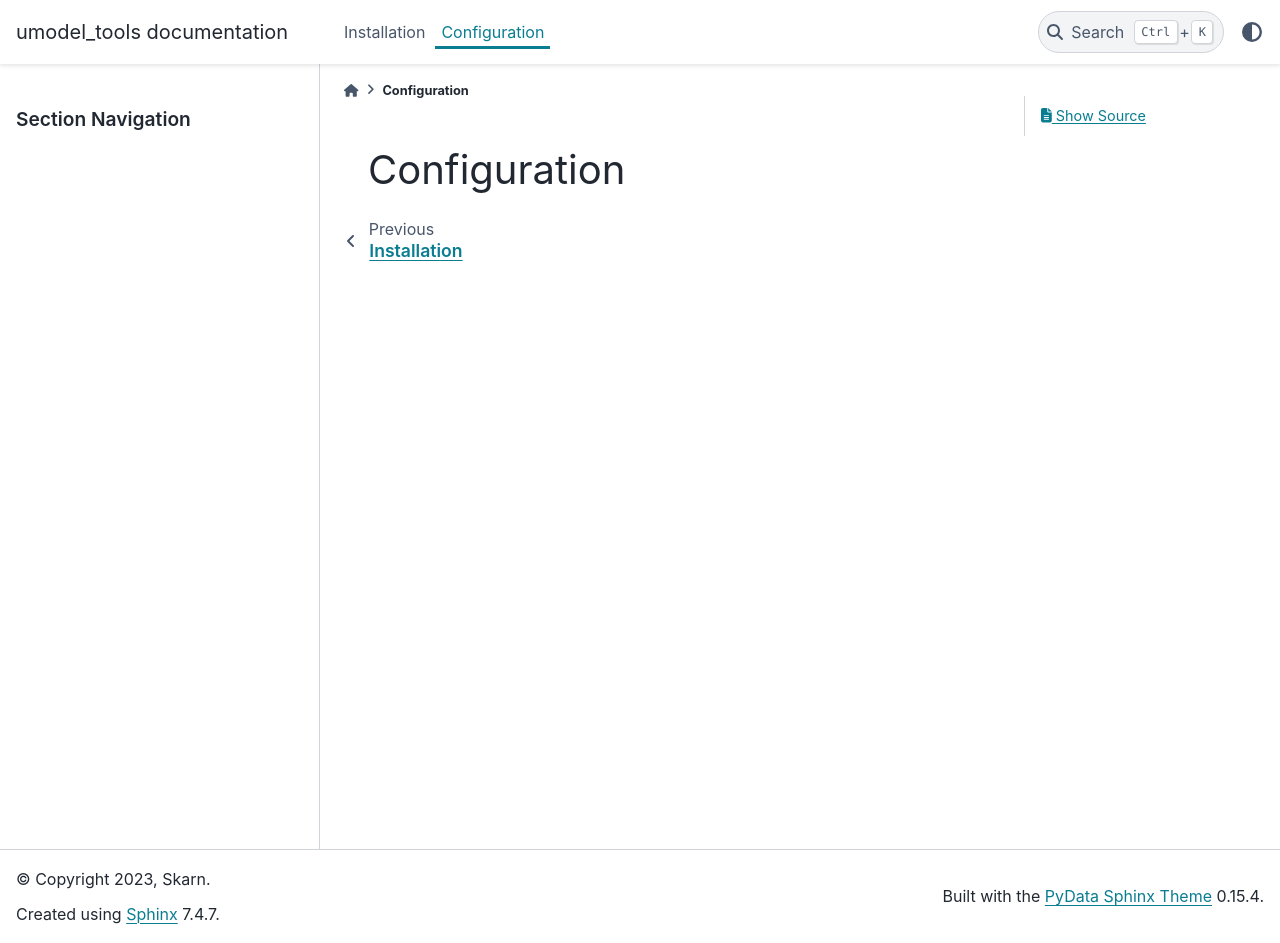
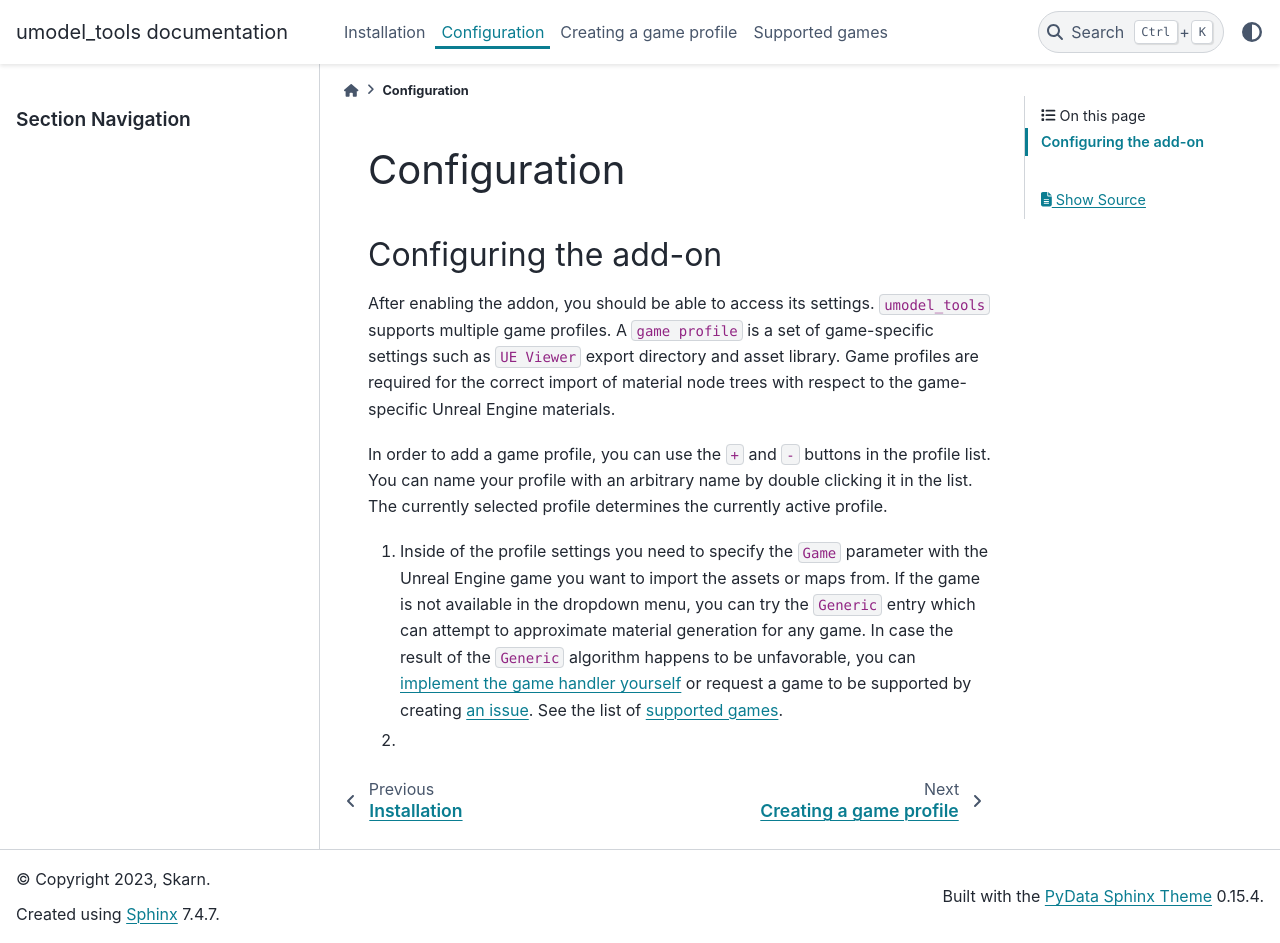
Before and after one commit to skarndev/umodel_tools, a Sphinx documentation site: the page built from docs/source/configuration.rst, in a window 1280 px wide and 943 px high. Built offline with Sphinx 7.4.7 and the PyData theme 0.15.4, drawn with Linux system fonts in a browser that asks for light colours.

Commit message:
document configuration process
setup intersphynx

```diff
--- a/docs/source/conf.py
+++ b/docs/source/conf.py
@@ -13,7 +13,12 @@ project = 'umodel_tools'
 copyright = '2023, Skarn'  # pylint: disable=redefined-builtin
 author = 'Skarn'
 
-extensions = ['sphinx.ext.autodoc', 'sphinx.ext.coverage', 'sphinx.ext.napoleon']
+extensions = ['sphinx.ext.autodoc', 'sphinx.ext.coverage', 'sphinx.ext.napoleon',
+              'sphinx.ext.intersphinx']
+
+intersphinx_mapping = {'python': ('https://docs.python.org/3', None),
+                       'bpy': ('https://docs.blender.org/api/current/', None),
+                       'lark': ('https://lark-parser.readthedocs.io/en/latest/', None)}
 
 # autodoc configuration
 autodoc_preserve_defaults = True
--- a/docs/source/configuration.rst
+++ b/docs/source/configuration.rst
@@ -1,2 +1,23 @@
 Configuration
 ========================================
+
+Configuring the add-on
+----------------------------------------
+
+After enabling the addon, you should be able to access its settings. ``umodel_tools`` supports
+multiple game profiles. A ``game profile`` is a set of game-specific settings such as ``UE Viewer`` export directory and
+asset library. Game profiles are required for the correct import of material node trees with respect to the
+game-specific Unreal Engine materials.
+
+In order to add a game profile, you can use the ``+`` and ``-`` buttons in the profile list. You can name your profile
+with an arbitrary name by double clicking it in the list. The currently selected profile determines the currently active
+profile.
+
+1. Inside of the profile settings you need to specify the ``Game`` parameter with the Unreal Engine game you want to
+   import the assets or maps from. If the game is not available in the dropdown menu, you can try the ``Generic`` entry
+   which can attempt to approximate material generation for any game. In case the result of the ``Generic`` algorithm
+   happens to be unfavorable, you can :doc:`implement the game handler yourself <create_game_profile>` or request a game
+   to be supported by creating `an issue <https://github.com/skarndev/umodel_tools/issues>`_. See the list of
+   :doc:`supported games <supported_games>`.
+
+2.
--- /dev/null
+++ b/docs/source/create_game_profile.rst
@@ -0,0 +1,5 @@
+Creating a game profile
+========================================
+
+.. automodule:: umodel_tools.game_profiles.__init__
+    :members:
--- a/docs/source/index.rst
+++ b/docs/source/index.rst
@@ -17,9 +17,8 @@ Overview
 
    installation
    configuration
-
-.. automodule:: umodel_tools.game_profiles.__init__
-    :members:
+   create_game_profile
+   supported_games
 
 Indices and tables
 ==================
--- a/docs/source/installation.rst
+++ b/docs/source/installation.rst
@@ -46,10 +46,7 @@ You may want to install the addon from sources if you plan to alter the code, e.
    <https://learn.microsoft.com/en-us/windows-server/administration/windows-commands/mklink?source=recommendations>`_,
    `Linux / Mac <https://en.wikipedia.org/wiki/Ln_(Unix)>`_) of the ``umodel_tools/umodel_tools`` directory to the
    Blender add-on directory.
-8. Enable the addon in t
-
-After the installation is complete, you should be able to see the add-on's settings available in the add-on list.
-
+8. After the installation is complete, you should be able to see the addon in the installed add-ons list. Enable it.
 
 Installing UEViewer (UModel)
 -----------------------------------------
```
Also changed, not shown: docs/source/supported_games.rst (added, +27 -0 lines).
